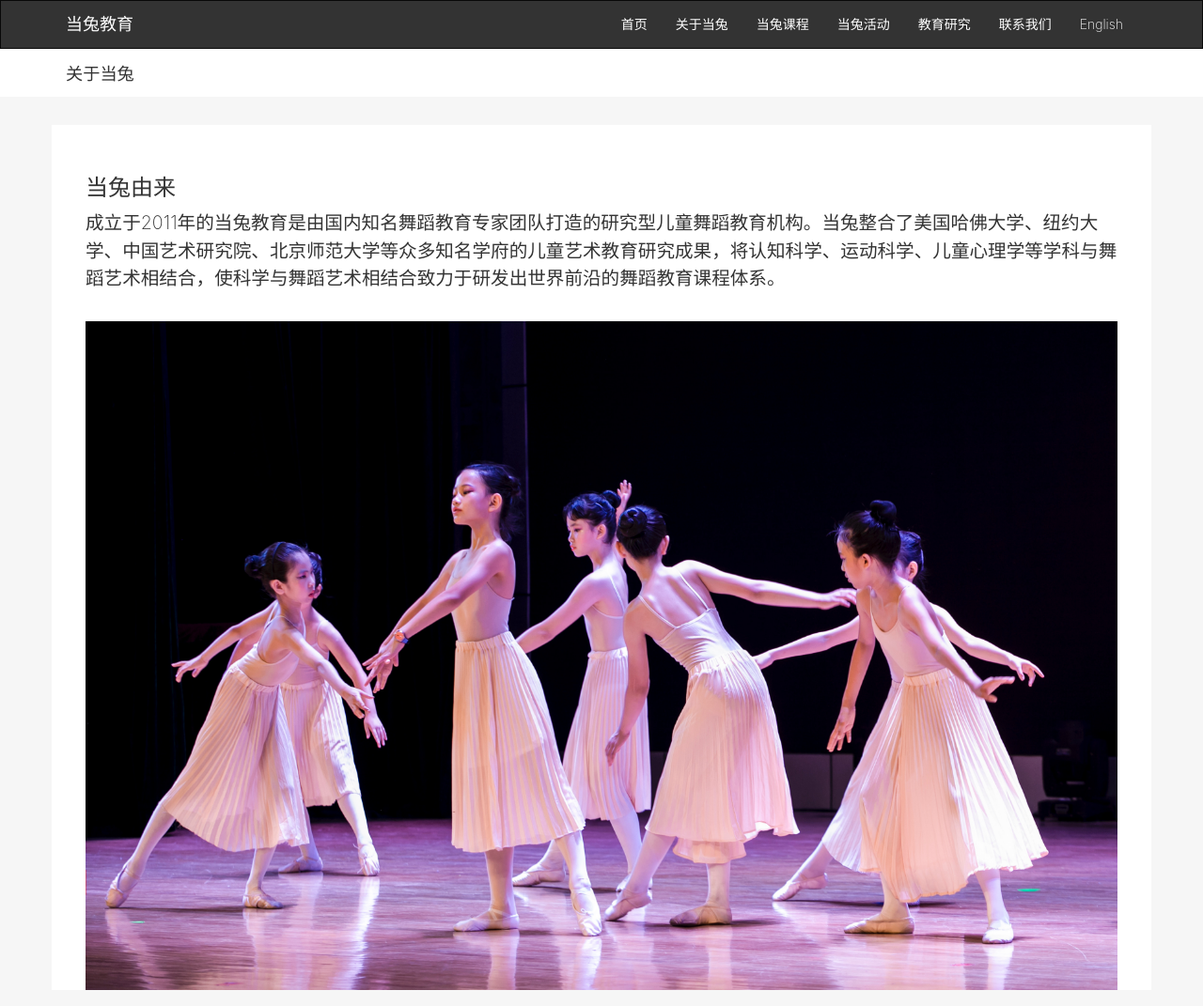
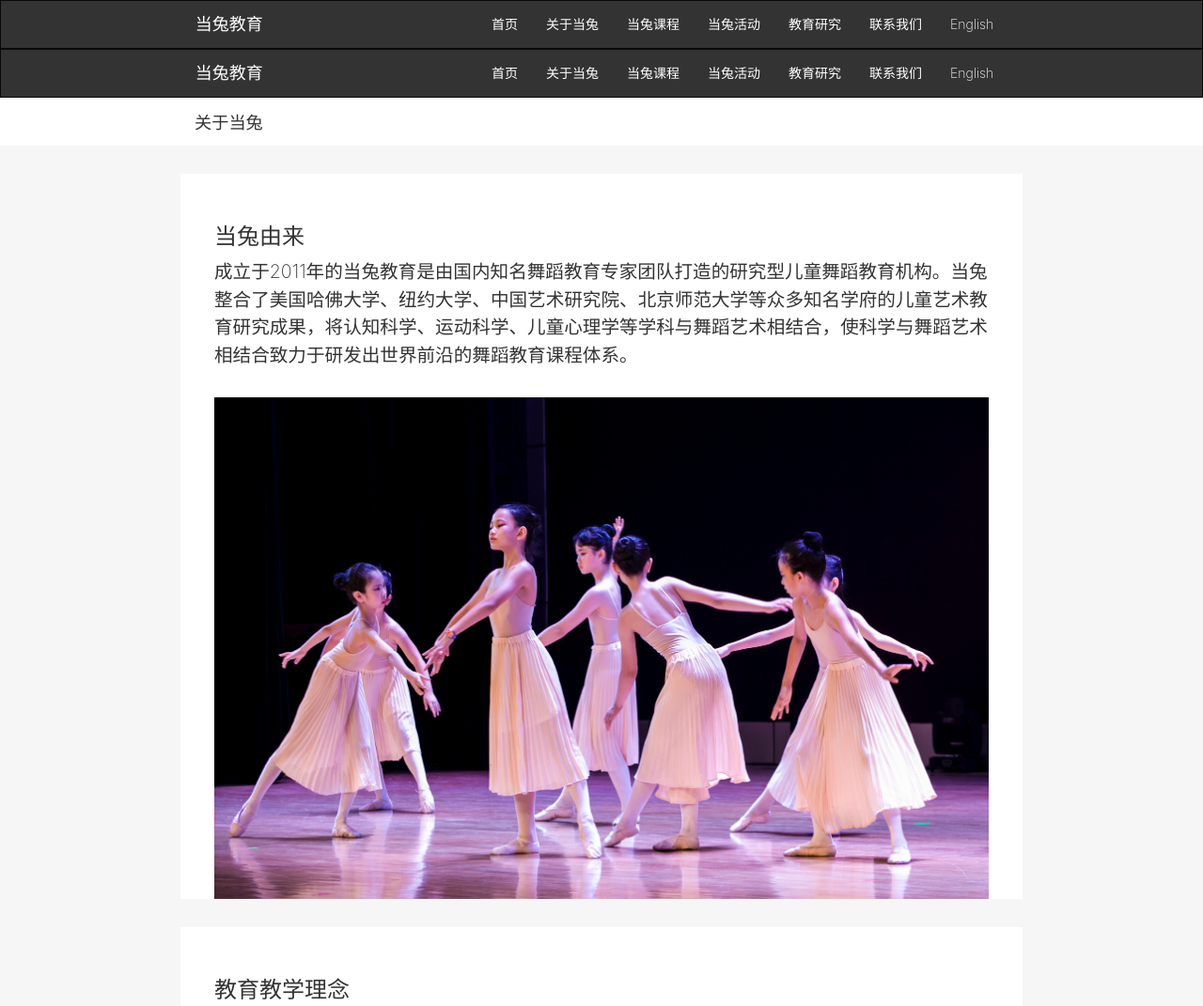
Before and after one commit to sirgoleng/danceto, a plain HTML site: page about.htm in a window 1280 px wide. Shown: the top 1071 px of the page at 94% size. Drawn offline with nearby package versions, Linux system fonts and the light colour scheme.

Commit message:
about.htm

```diff
--- a/about.htm
+++ b/about.htm
@@ -11,6 +11,47 @@
 </head>
 
 <body>
+    <nav class="navbar navbar-inverse">
+        <div class="container">
+            <div class="navbar-header">
+                <button type="button" class="navbar-toggle collapsed" data-toggle="collapse" data-target="#menu" aria-expanded="false">
+                    <span class="sr-only">导航条</span>
+                    <span class="icon-bar"></span>
+                    <span class="icon-bar"></span>
+                    <span class="icon-bar"></span>
+                </button>
+                <!-- <a class="navbar-brand" href="#"><img src="img/logo.jpg" alt=""></a> -->
+                <a class="navbar-brand" href="#">当兔教育</a>
+            </div>
+            <div class="collapse navbar-collapse" id="menu">
+                <ul class="nav navbar-nav navbar-right">
+                    <li>
+                        <a href="#">首页</a>
+                    </li>
+                    <li>
+                        <a href="#">关于当兔</a>
+                    </li>
+                    <li>
+                        <a href="#">当兔课程</a>
+                    </li>
+                    <li>
+                        <a href="#">当兔活动</a>
+                    </li>
+                    <li>
+                        <a href="#">教育研究</a>
+                    </li>
+                    <li>
+                        <a href="#">联系我们</a>
+                    </li>
+                    <li>
+                        <a href="#">English</a>
+                    </li>
+                </ul>
+            </div>
+            <!-- /.navbar-collapse -->
+        </div>
+        <!-- /.container-fluid -->
+    </nav>
     <nav class="navbar navbar-inverse">
         <div class="container">
             <div class="navbar-header">
--- a/css/main.css
+++ b/css/main.css
@@ -4,6 +4,9 @@ body{
     color: #333;
 }
 
+.container{
+    width: 70%;
+}
 .navbar-default{
     background-color: rgba(255,255,255,0);
     border: none;
```
